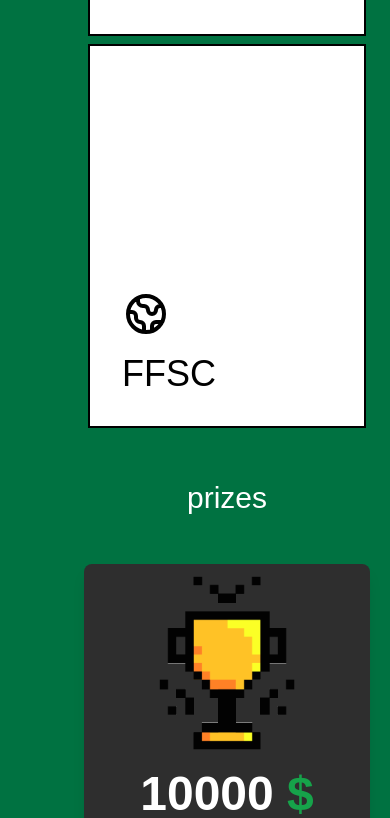
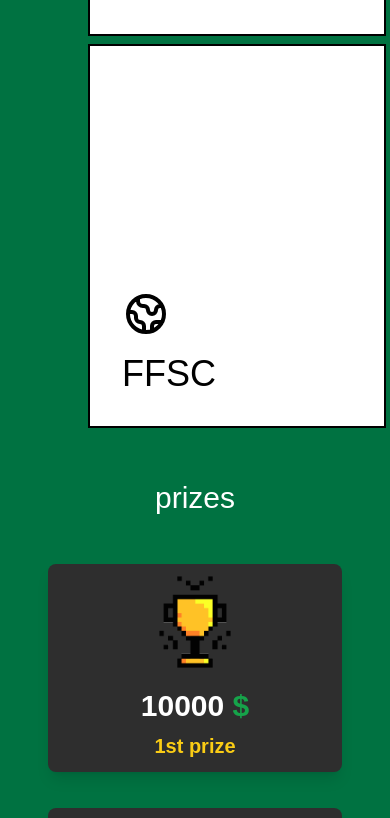
Before and after one commit to ICEFOSS/hackfit, a React (Create React App) app: page / in a window 390 px wide. Shown: the part 4552-5370 px from the top of the page. Built offline with nearby package versions, Linux system fonts and the light colour scheme.

Commit message:
prizes margins removed and decreased prize size on small screens

```diff
--- a/src/components/Prize.js
+++ b/src/components/Prize.js
@@ -2,13 +2,13 @@ import React, { Component } from "react";
 export default class Prize extends Component {
   render() {
     return (
-      <section className="ml-16 sm:ml-16 md:ml-36 max-w-6xl mx-auto px-5 sm:px-6 lg:px-4 py-12">
+      <section className=" ml-0 md:ml-36  px-12 sm:px-6 lg:px-4 py-12 mx-auto">
         <div className="text-center pb-12">
           <h1 className="text-3xl md:text-4xl lg:text-7xl font-heading text-white">
             prizes
           </h1>
         </div>
-        <div className="grid grid-cols-1 sm:grid-cols-2 lg:grid-cols-3 xl:grid-cols-3 gap-9">
+        <div className="grid grid-cols-1 sm:grid-cols-2 lg:grid-cols-3 xl:grid-cols-3 gap-9 justify-items-center mx-auto">
 
           <Prize_card
             cash="10000"
@@ -40,17 +40,17 @@ export default class Prize extends Component {
 function Prize_card(props) {
   return (
     <>
-      <div className="transform w-full sm:max-w-1/4  bg-brochblack rounded-lg shadow-lg overflow-hidden flex flex-col md:flex-row transition duration-500 hover:scale-105">
-        <div className="w-full h-80">
+      <div className="transform max-w-sm sm:max-w-1/4  bg-brochblack rounded-lg shadow-lg overflow-hidden flex flex-col md:flex-row transition duration-500 w-full hover:scale-105">
+        <div className="w-full h-52 sm:h-64 md:h-72 lg:h-80">
           <img
-            className="p-3 w-40 mx-auto"
+            className="p-3 w-24 sm:w-32 lg:w-40 mx-auto"
             src={`../${props.prize}-cup.gif`}
             alt="placholder"
           ></img>
-          <p className="text-center text-white font-bold text-5xl p-2">
+          <p className="text-center text-white font-bold text-3xl  sm:text-4xl md:text-5xl p-2">
             {props.cash} <span className="text-green-600">$</span>
           </p>
-          <p className={`text-center ${props.text_color} font-bold text-2xl`}>
+          <p className={`text-center ${props.text_color} font-bold text-xl sm:text-2xl`}>
             1st prize
           </p>
         </div>
--- a/src/components/supported.js
+++ b/src/components/supported.js
@@ -2,7 +2,7 @@ export default function Supported() {
   return (
 
     <section className="ml-16 md:ml-36">
-      <div className="bg-brochgreen mx-auto px-5 lg:px-20">
+      <div className="bg-brochgreen mx-auto pl-5 md:pl-20 lg:px-32">
         <h1 className="mx-6 font-pixe text-center text-white text-5xl md:text-6xl sm:text-center sm:mx-0">
           Suppoters
         </h1>
```
